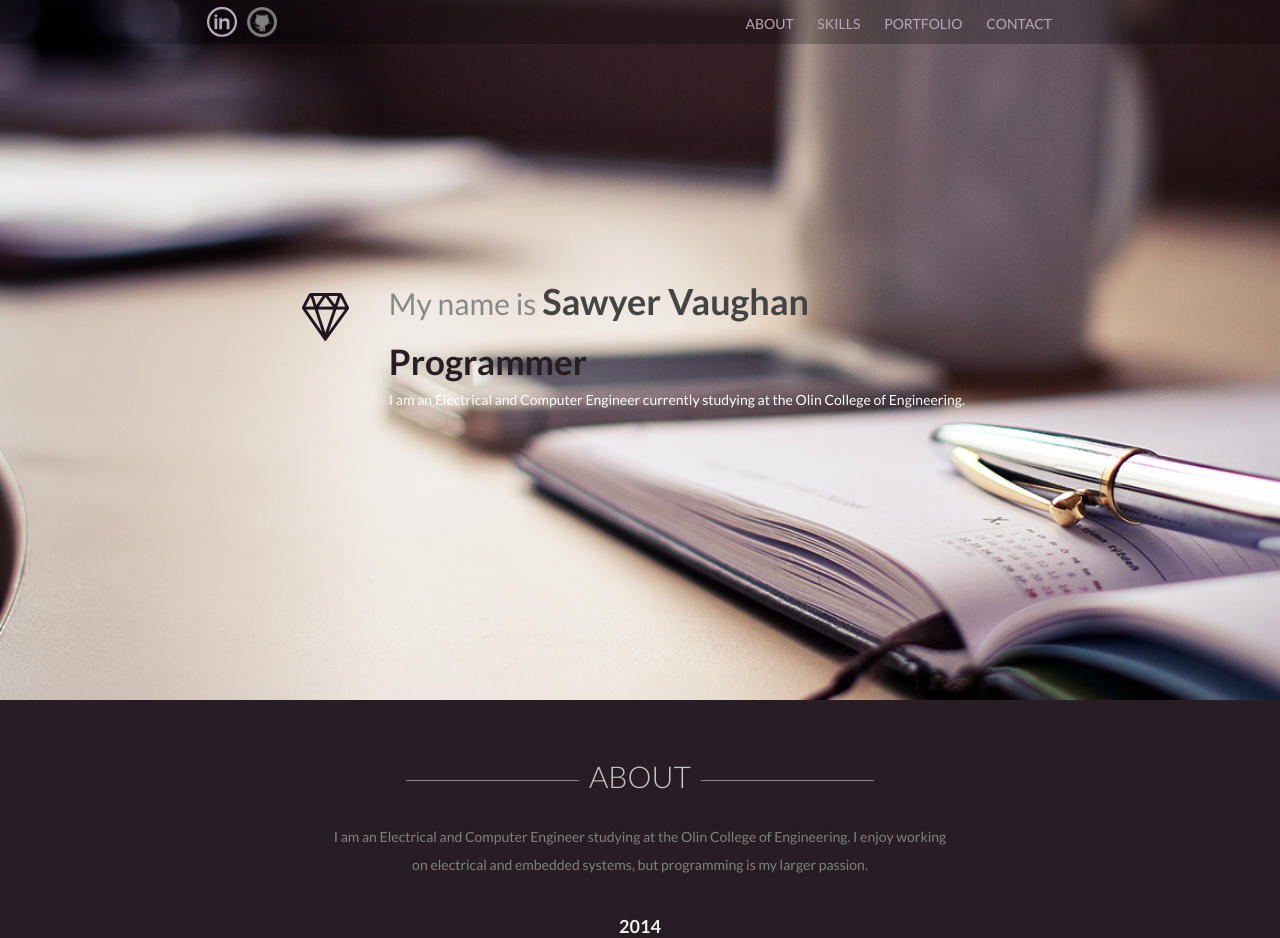
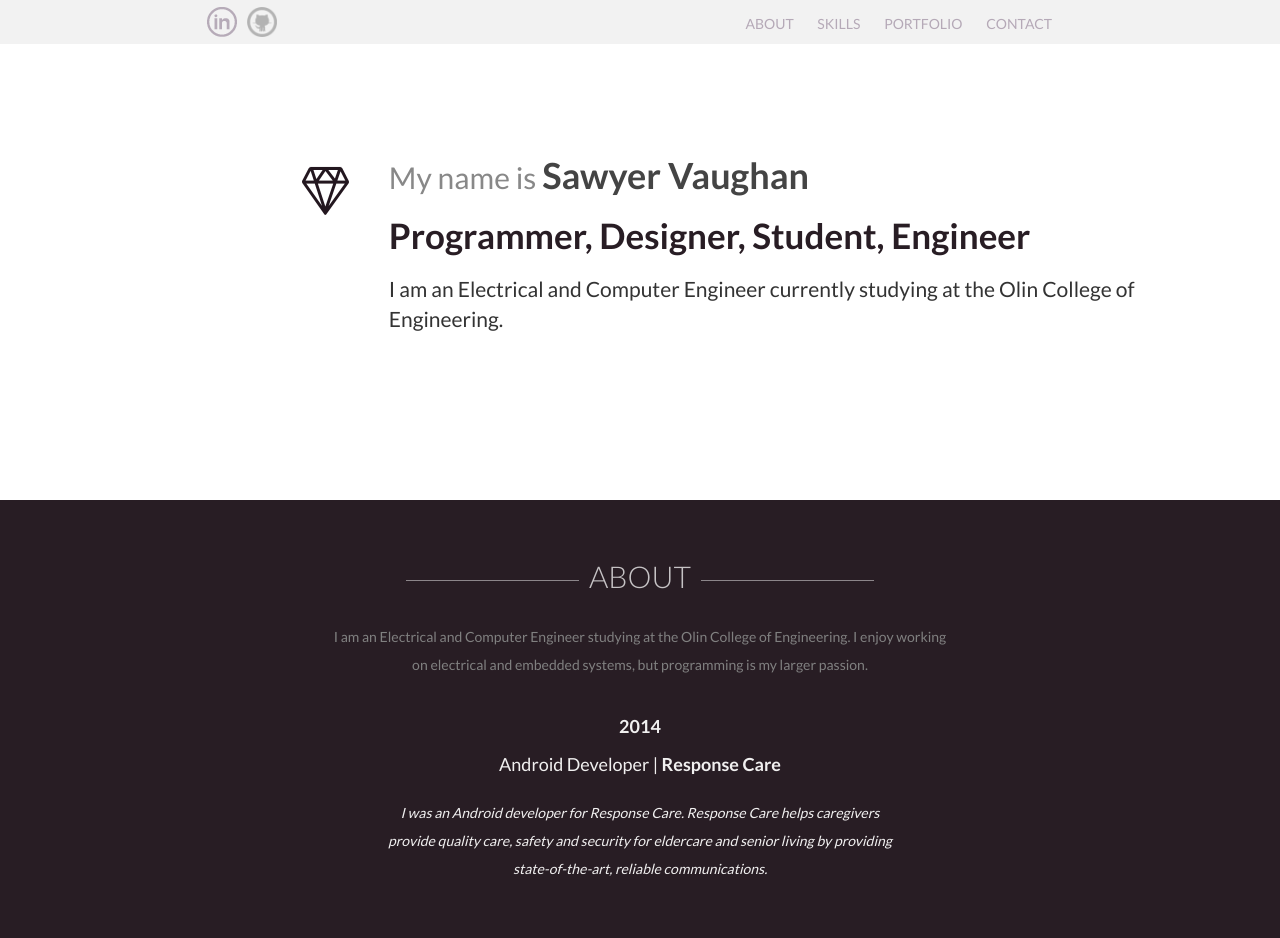
Before and after one commit to runnersaw/runnersaw.github.io, a PHP site: page / in a window 1280 px wide. Shown: the top 938 px of the page. Run offline with PHP 8.4, Linux system fonts and the light colour scheme.

Commit message:
Remove top image

```diff
--- a/index.html
+++ b/index.html
@@ -49,7 +49,7 @@ License URL: http://creativecommons.org/licenses/by/3.0/
 						<a href="https://www.linkedin.com/pub/sawyer-vaughan/a4/723/43b" target="_blank"><img class="link-img" src="web/images/in.png"></a>
 						<!--<a href="#"><img src="web/images/twt.png"></a>-->
 						<!--<a href="https://www.facebook.com/sawyer.vaughan" target="_blank"><img class="link-img" src="web/images/fb.png"></a>-->
-						<a href="https://github.com/runnersaw" target="_blank"><img class="link-img" src="web/images/gh.png"></a>
+						<a href="https://github.com/runnersaw" target="_blank"><img class="link-img" src="web/images/gh.png" style="opacity:0.55;"></a>
 					</div>
 
 					<div class="nav">
@@ -71,7 +71,7 @@ License URL: http://creativecommons.org/licenses/by/3.0/
 						</div>
 						<div class="bannerhead">
 							<h2>My name is <span>Sawyer Vaughan</span></h2>
-							<h3>Programmer</h3>
+							<h3>Programmer, Designer, Student, Engineer</h3>
 							<p>I am an Electrical and Computer Engineer currently studying at the Olin College of Engineering. </p>
 						</div>
 					</div>
--- a/web/css/style.css
+++ b/web/css/style.css
@@ -26,8 +26,8 @@ body input[type="text"],body input[type="submit"],body textarea,body input[type=
 
 /*------ HEADERBG STARTS---------*/
 .headerbg{
-	background: url(../images/bannerbg.png);
-	min-height:700px;
+	/*background: url(../images/bannerbg.png);*/
+	min-height:500px;
 	width:100%;
 	background-size:cover;
 	position:relative;
@@ -35,7 +35,7 @@ body input[type="text"],body input[type="submit"],body textarea,body input[type=
 
 /*------ HEADER STARTS---------*/
 .header{
-	background:rgba(0, 0, 0, 0.24);
+	background:rgba(0, 0, 0, 0.05);
 }
 /*------ CONTAINER STARTS---------*/
 .container{
@@ -78,7 +78,7 @@ body input[type="text"],body input[type="submit"],body textarea,body input[type=
   	position: absolute;
   	left:0;
   	right:0;
-  	top:100px;
+  	top:0;
   	bottom:0;
 }
 .banner-info{
@@ -106,9 +106,10 @@ body input[type="text"],body input[type="submit"],body textarea,body input[type=
 	color:#281D24;
 	font-weight:bolder;
     font-size:2.5em;
+    margin-bottom: 20px;
 }
 .bannerhead p{
-    color:#ffffff;
+    font-size: 1.5em;
 }
 a.downarrow  span{
  	height:48px;
@@ -126,7 +127,8 @@ a.downarrow{
 }
 .banner-info{
 	position: relative;
-	top: 182px;
+	top: 50%;
+	transform: translateY(-50%);
 	left: 11%;
 }
 /*------ About STARTS---------*/
```
Also changed, not shown: web/images/photo.jpg (added).
